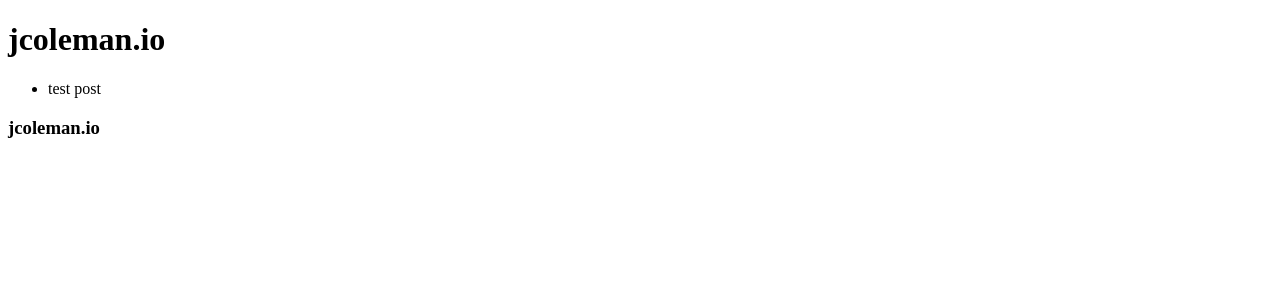
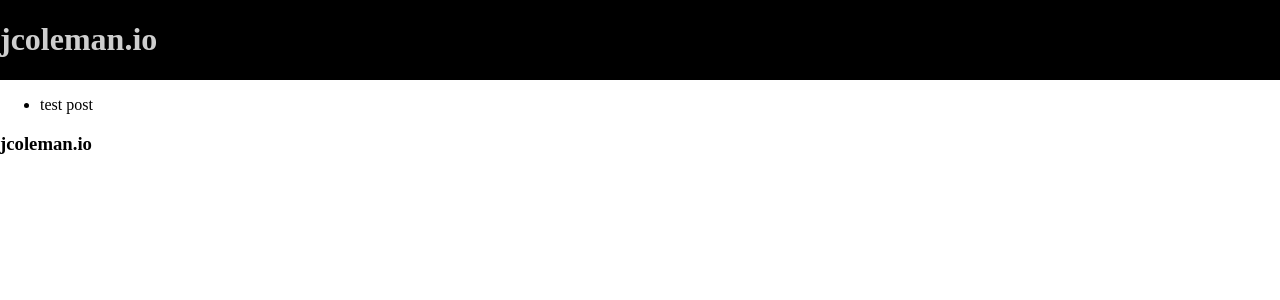
Before and after one commit to juliancoleman/io, a Jekyll site: the page built from index.md, in a window 1280 px wide. Shown: the top 300 px of the page. Built offline with Jekyll 4.4.1, drawn with Linux system fonts in a browser that asks for light colours; our own code applies the rules of GitHub Pages for plain Markdown files.

Commit message:
move to _sass

```diff
--- a/assets/css/header.scss
+++ b/_sass/header.scss
@@ -1,5 +1,5 @@
 header {
-  background-color: #000000;
+  background: #000000;
   color: #cecece;
 
   display: grid;
--- a/assets/css/style.scss
+++ b/assets/css/style.scss
@@ -1,3 +1,6 @@
+---
+---
+
 @import "color_palette";
 @import "header";
 
```
Also changed, not shown: _sass/color_palette.scss (added).
